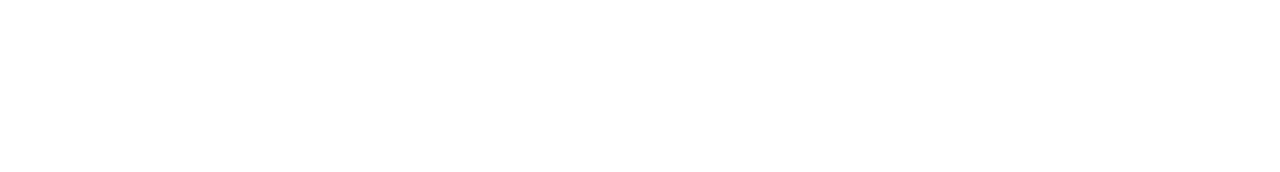
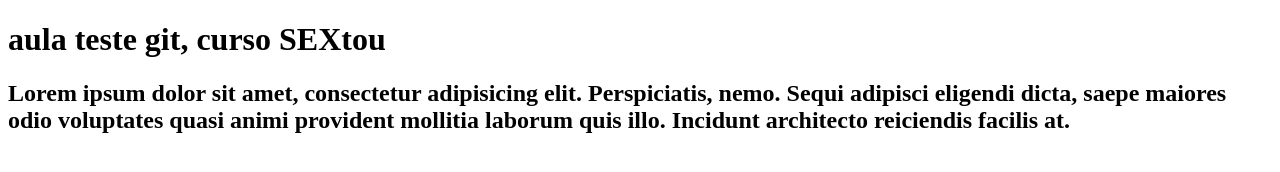
Before and after one commit to 0svaldoJose/AulaGitTest, a plain HTML site: page index.html in a window 1280 px wide. Drawn offline with Linux system fonts and the light colour scheme.

Commit message:
Adicionar texto no corpo principal
Colocando h1 e h2 no body

```diff
--- a/index.html
+++ b/index.html
@@ -7,6 +7,9 @@
     <title>Aula 01 git</title>
 </head>
 <body>
+    <h1>aula teste git, curso SEXtou</h1>
+
+    <h2>Lorem ipsum dolor sit amet, consectetur adipisicing elit. Perspiciatis, nemo. Sequi adipisci eligendi dicta, saepe maiores odio voluptates quasi animi provident mollitia laborum quis illo. Incidunt architecto reiciendis facilis at.</h2>
 
 </body>
 </html>
```
